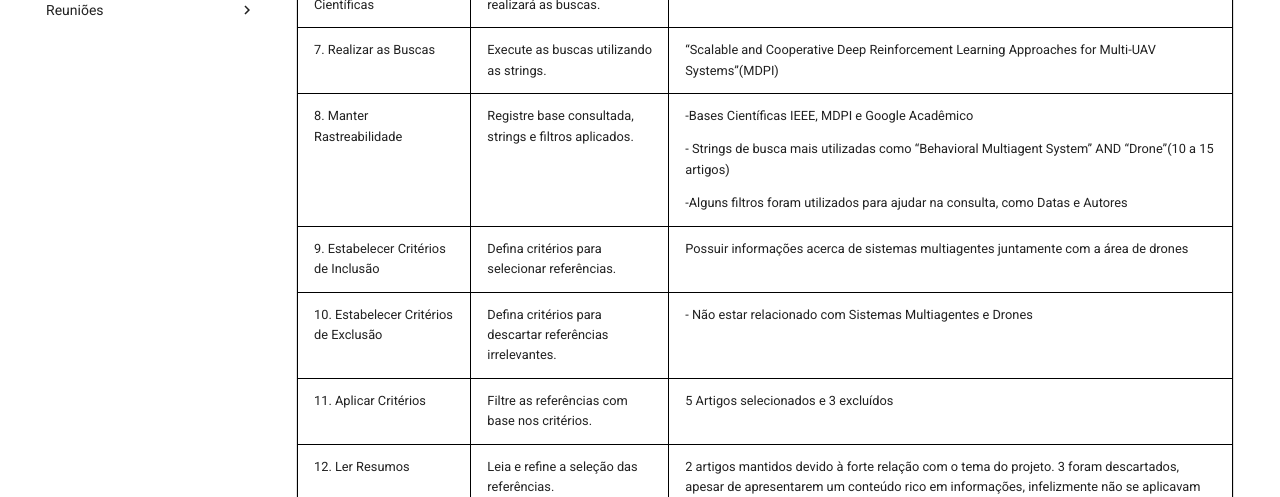
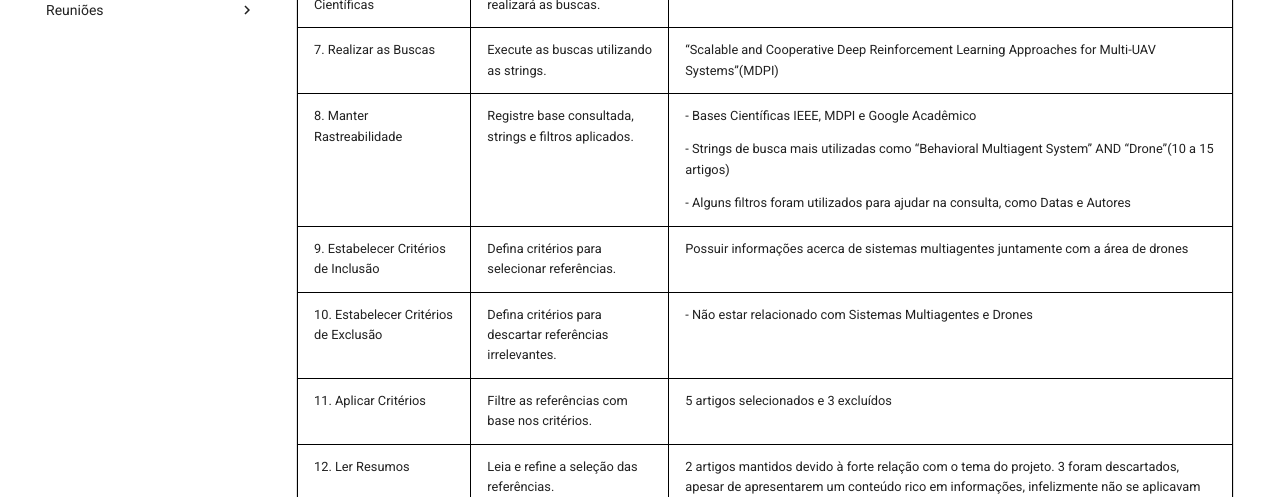
Before and after one commit to UnBSMA2024-2/2024.2_G2_SMA_ProjetoComportamentoCooperativo, an MkDocs documentation site: the page built from docs/modulo_investigando.md, in a window 1280 px wide and 900 px high, scrolled down 3968 px. Shown: the part 152-649 px from the top of the window. Built offline with MkDocs 1.6.1 and Material for MkDocs 9.7.7, drawn with Linux system fonts in a browser that asks for light colours.

Commit message:
fix: ajusta escrita

```diff
--- a/docs/modulo_investigando.md
+++ b/docs/modulo_investigando.md
@@ -291,9 +291,9 @@
           <td>8. Manter Rastreabilidade</td>
           <td>Registre base consultada, strings e filtros aplicados.</td>
           <td>
-            <p>-Bases Científicas IEEE, MDPI e Google Acadêmico</p>
+            <p>- Bases Científicas IEEE, MDPI e Google Acadêmico</p>
             <p>- Strings de busca mais utilizadas como “Behavioral Multiagent System” AND “Drone”(10 a 15 artigos)</p>
-            <p>-Alguns filtros foram utilizados para ajudar na consulta, como Datas e Autores</p>
+            <p>- Alguns filtros foram utilizados para ajudar na consulta, como Datas e Autores</p>
           </td>
         </tr>
         <tr>
@@ -309,7 +309,7 @@
         <tr>
           <td>11. Aplicar Critérios</td>
           <td>Filtre as referências com base nos critérios.</td>
-          <td>5 Artigos selecionados e 3 excluídos</td>
+          <td>5 artigos selecionados e 3 excluídos</td>
         </tr>
         <tr>
           <td>12. Ler Resumos</td>
```
Also changed, not shown: site/modulo_investigando/index.html, site/search/search_index.json.
